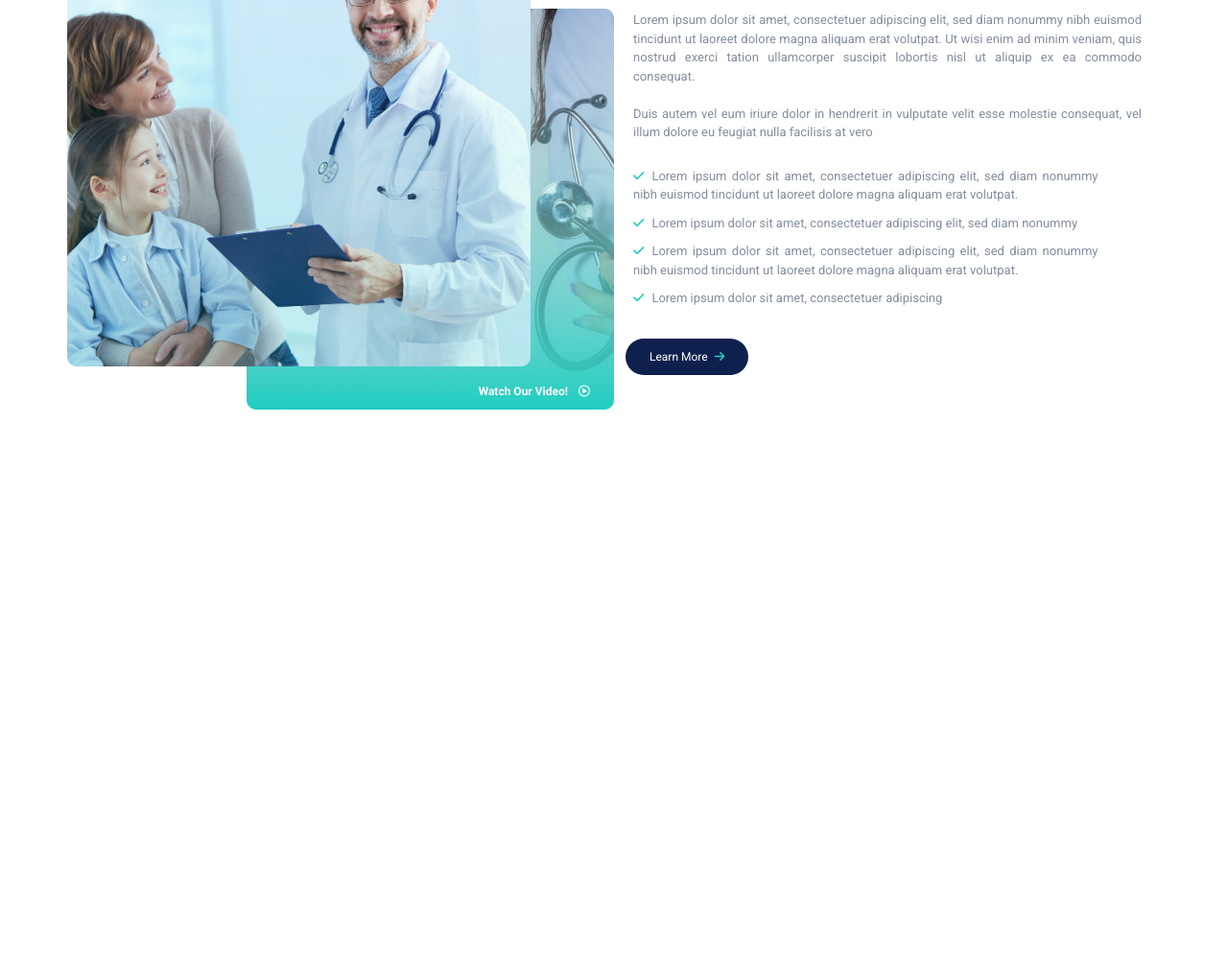
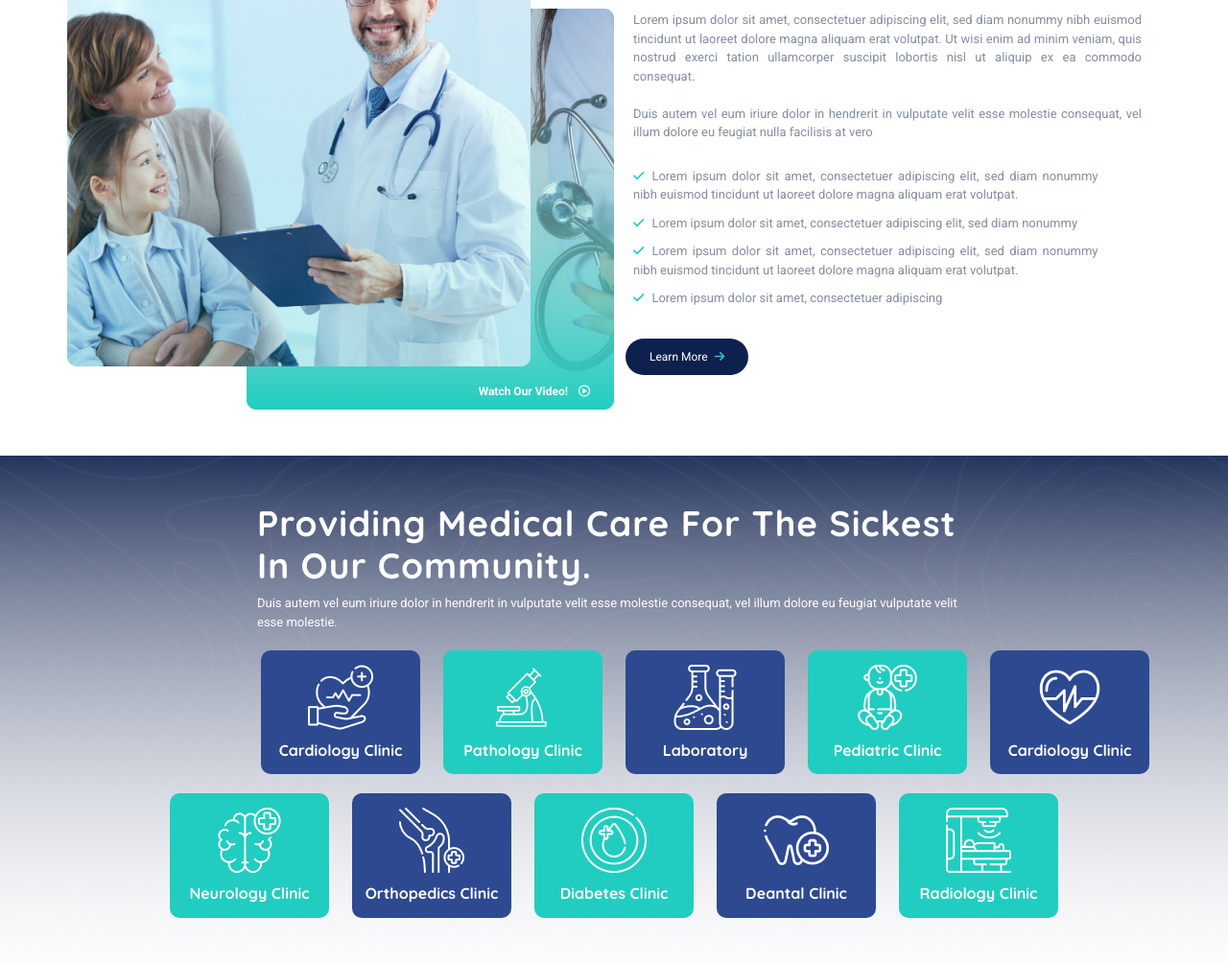
Before and after one commit to kasunanu/medicare, a website: page index.html in a window 1280 px wide. Shown: the part 1133-2138 px from the top of the page at 96% size. Before the commit the page ends 1560 px from the top, so only its background shows below. Drawn offline with nearby package versions, Linux system fonts and the light colour scheme.

Commit message:
added clinic section with styles

```diff
--- a/index.html
+++ b/index.html
@@ -380,6 +380,120 @@
     </div>
   <!-- aboutSction -->
 
+  <!-- clinicsSection -->
+    <section class="clinicsSection container-fluid py-5 mt-5">
+      <div class="container">
+        <div class="offset-xxl-2 col-xxl-8 offset-xl-2 col-xl-8 offset-lg-2 col-lg-8 col-md-12 col-sm-12 col-12">
+          <div class="heading">
+            <h3>Providing Medical Care For The Sickest In Our Community.</h3>
+            <p>Duis autem vel eum iriure dolor in hendrerit in vulputate velit esse molestie consequat, vel illum dolore eu feugiat vulputate velit esse molestie.</p>
+          </div>
+        </div>
+        <div class="row">
+          <!-- offset -->
+          <div class="col-xxl-2 col-xl-2 col-lg-2 col-md-12 col-sm-12 col-12">
+          </div>
+
+          <!-- box1 -->
+          <div class="col-xxl-2 col-xl-2 col-lg-2 col-md-4 col-sm-6 col-6">
+            <a href="#">
+              <div class="darkBox box">
+                <img src="assets/img/clinics/1.png" alt="">
+                <h6>Cardiology Clinic</h6>
+              </div>
+            </a>
+          </div>
+          <!-- box2 -->
+          <div class="col-xxl-2 col-xl-2 col-lg-2 col-md-4 col-sm-6 col-6">
+            <a href="#">
+              <div class="lightBox box">
+                <img src="assets/img/clinics/2.png" alt="">
+                <h6>Pathology Clinic</h6>
+              </div>
+            </a>
+          </div>
+          <!-- box3 -->
+          <div class="col-xxl-2 col-xl-2 col-lg-2 col-md-4 col-sm-6 col-6">
+            <a href="#">
+              <div class="darkBox box">
+                <img src="assets/img/clinics/3.png" alt="">
+                <h6>Laboratory</h6>
+              </div>
+            </a>
+          </div>
+          <!-- box4 -->
+          <div class="col-xxl-2 col-xl-2 col-lg-2 col-md-4 col-sm-6 col-6">
+            <a href="#">
+              <div class="lightBox box">
+                <img src="assets/img/clinics/4.png" alt="">
+                <h6>Pediatric Clinic</h6>
+              </div>
+            </a>
+          </div>
+          <!-- box5 -->
+          <div class="col-xxl-2 col-xl-2 col-lg-2 col-md-4 col-sm-6 col-6">
+            <a href="#">
+              <div class="darkBox box">
+                <img src="assets/img/clinics/5.png" alt="">
+                <h6>Cardiology Clinic</h6>
+              </div>
+            </a>
+          </div>
+          <!-- offset -->
+          <div class="col-xxl-1 col-xl-1 col-lg-1 col-md-none col-sm-none col-none">
+          </div>
+          <!-- box6 -->
+          <div class="col-xxl-2 col-xl-2 col-lg-2 col-md-4 col-sm-6 col-6">
+            <a href="#">
+              <div class="lightBox box">
+                <img src="assets/img/clinics/6.png" alt="">
+                <h6>Neurology Clinic</h6>
+              </div>
+            </a>
+          </div>
+          <!-- box7 -->
+          <div class="col-xxl-2 col-xl-2 col-lg-2 col-md-4 col-sm-6 col-6">
+            <a href="#">
+              <div class="darkBox box">
+                <img src="assets/img/clinics/7.png" alt="">
+                <h6>Orthopedics Clinic</h6>
+              </div>
+            </a>
+          </div>
+          <!-- box8 -->
+          <div class="col-xxl-2 col-xl-2 col-lg-2 col-md-4 col-sm-6 col-6">
+            <a href="#">
+              <div class="lightBox box">
+                <img src="assets/img/clinics/8.png" alt="">
+                <h6>Diabetes Clinic</h6>
+              </div>
+            </a>
+          </div>
+          <!-- box9 -->
+          <div class="col-xxl-2 col-xl-2 col-lg-2 col-md-4 col-sm-6 col-6">
+            <a href="#">
+              <div class="darkBox box">
+                <img src="assets/img/clinics/9.png" alt="">
+                <h6>Deantal Clinic</h6>
+              </div>
+            </a>
+          </div>
+          <!-- box10 -->
+          <div class="col-xxl-2 col-xl-2 col-lg-2 col-md-4 col-sm-6 col-6">
+            <a href="#">
+              <div class="lightBox box">
+                <img src="assets/img/clinics/10.png" alt="">
+                <h6>Radiology Clinic</h6>
+              </div>
+            </a>
+          </div>
+
+
+        </div>
+      </div>
+    </section>
+  <!-- clinicsSection en -->
+
 
 
   <!-- Bootstrap Bundle with Popper -->
--- a/scss/components/_typography.scss
+++ b/scss/components/_typography.scss
@@ -30,6 +30,7 @@ h5{
 h6{
   @include heading_style;
   font-size: 16px;
+  letter-spacing: 0;
 }
 
 p{
--- /dev/null
+++ b/scss/pages/home/_clinics.scss
@@ -0,0 +1,45 @@
+@use '../../components/colors' as *;
+
+.clinicsSection{
+  background-image: url(../../../assets/img/fadeDarkBg.jpg);
+  background-repeat: no-repeat;
+  background-size: cover;
+  background-position: center;
+
+  h3{
+    color: white;
+  }
+
+  p{
+    color: white;
+  }
+
+  .darkBox{
+    background-color: $primary;
+  }
+
+  .lightBox{
+    background-color: $light;
+  }
+
+  .box{
+    text-align: center;
+    border-radius: 10px;
+    padding: 15px 5px;
+    margin-top: 20px;
+
+    h6{
+      color: white;
+      padding-top: 12px;
+      margin: 0;
+    }
+
+    &:hover{
+      background-color: $dark;
+
+      h6{
+        color: $light;
+      }
+    }
+  }
+}
--- a/scss/pages/home/home.scss
+++ b/scss/pages/home/home.scss
@@ -5,3 +5,4 @@
 @use 'carousel';
 @use 'importantBox';
 @use 'about';
+@use 'clinics';
```
Also changed, not shown: assets/css/pages/home/home.css, assets/css/style.css, assets/img/clinics/1.png (added), assets/img/clinics/10.png (added), assets/img/clinics/2.png (added), assets/img/clinics/3.png (added), assets/img/clinics/4.png (added), assets/img/clinics/5.png (added), assets/img/clinics/6.png (added), assets/img/clinics/7.png (added), assets/img/clinics/8.png (added), assets/img/clinics/9.png (added), assets/img/fadeDarkBg.jpg (added), 2 other files.
